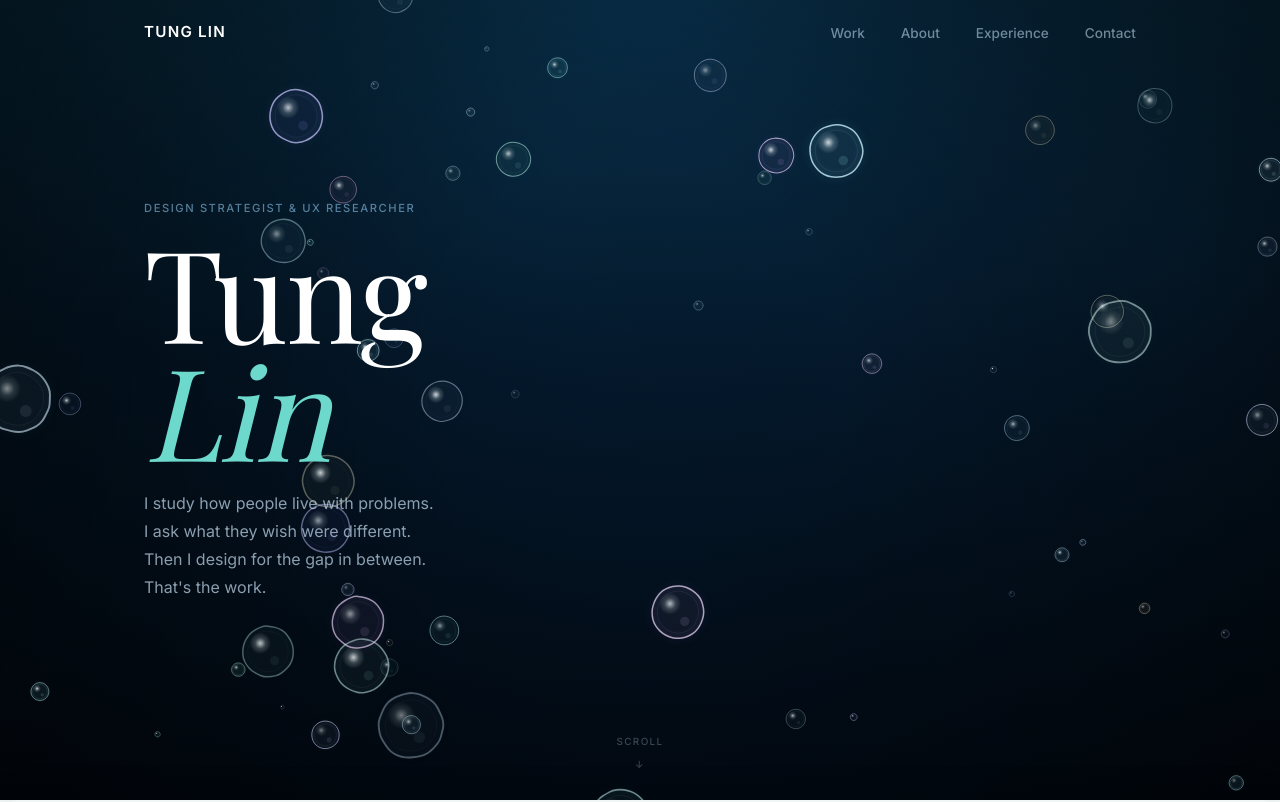
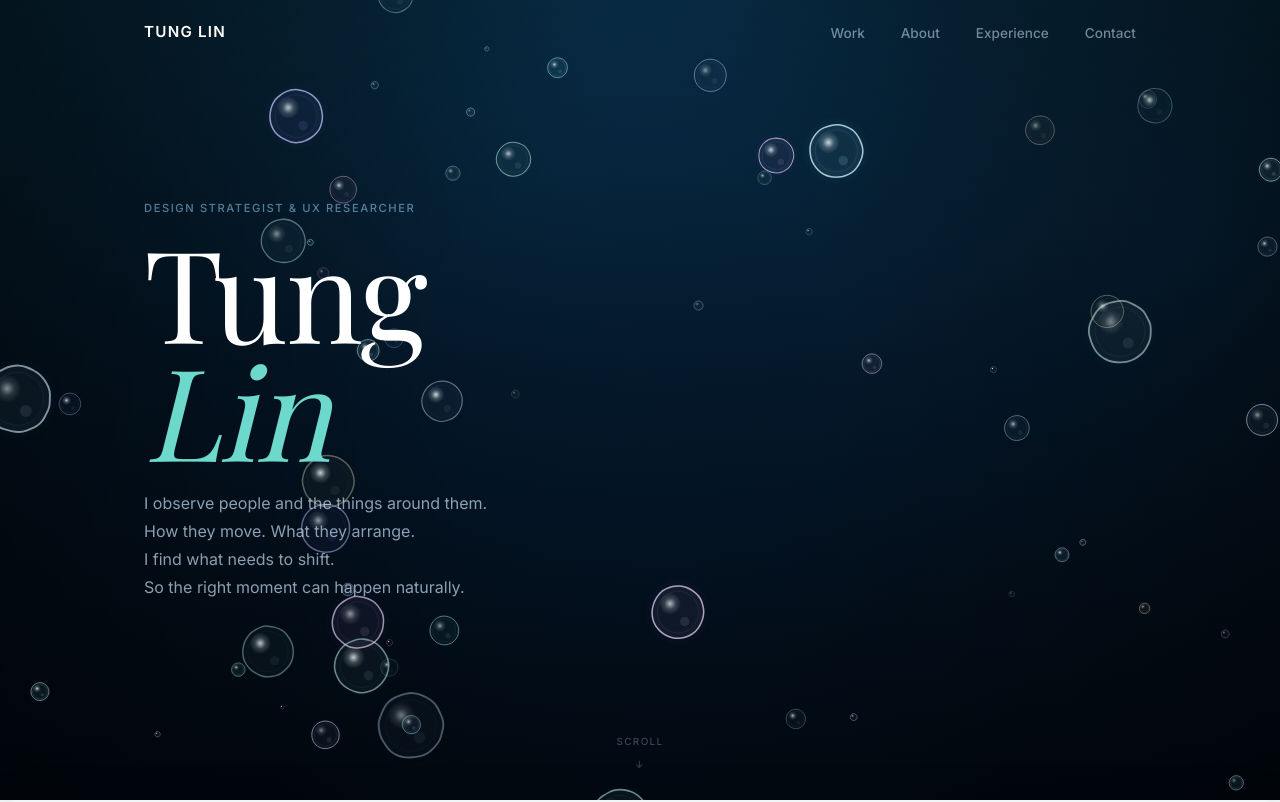
Before and after one commit to tl-sy-nl/portfolio, a React (Vite) app: page / in a window 1280 px wide. Shown: the top 802 px of the page. Built offline with nearby package versions, Linux system fonts and the light colour scheme; a web font is replaced by a local one.

Commit message:
Hero: update desc — observe / arrange / shift / naturally

```diff
--- a/src/pages/Home.jsx
+++ b/src/pages/Home.jsx
@@ -98,10 +98,10 @@ export default function Home() {
             Tung<br /><em>Lin</em>
           </motion.h1>
           <motion.p className="hero__desc" variants={heroItem}>
-            I study how people live with problems.<br />
-            I ask what they wish were different.<br />
-            Then I design for the gap in between.<br />
-            That's the work.
+            I observe people and the things around them.<br />
+            How they move. What they arrange.<br />
+            I find what needs to shift.<br />
+            So the right moment can happen naturally.
           </motion.p>
         </motion.div>
 
```
